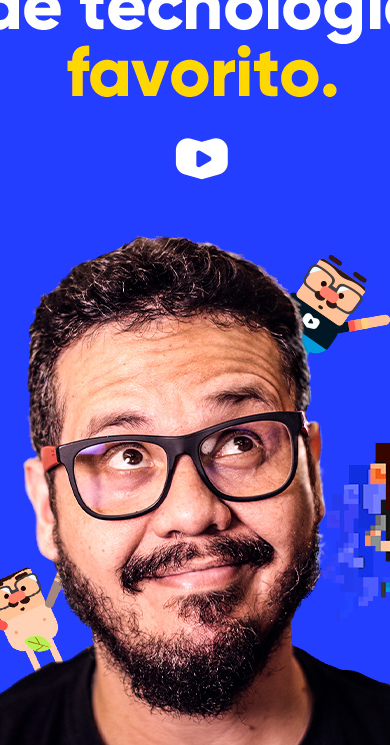
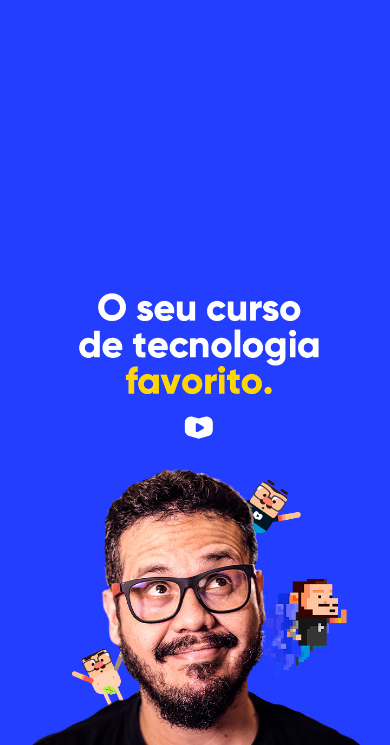
Before and after one commit to HudsonDev0/estudo-html, a plain HTML site: page exercicios/ex27/mq002/index.html in a window 390 px wide. Shown: the part 99-844 px from the top of the page. Drawn offline with Linux system fonts and the light colour scheme.

Commit message:
responsividade de mq inoperante....

```diff
--- a/exercicios/ex27/mq002/estilos/paisagem.css
+++ b/exercicios/ex27/mq002/estilos/paisagem.css
@@ -3,6 +3,6 @@
 /*APARELHO DEITADO - landscape*/
 
 body{
-    background: url(../imagens/cev-landscape.jpg);
+    background-image: url(../imagens/cev-landscape.jpg);
     background-position: left bottom;
 }
--- a/exercicios/ex27/mq002/estilos/retrato.css
+++ b/exercicios/ex27/mq002/estilos/retrato.css
@@ -3,6 +3,6 @@
 /*APARELHO EM PÉ - portrait*/
 
 body{
-    background: url(../imagens/cev-portrait.jpg);
+    background-image: url(../imagens/cev-portrait.jpg);
     background-position: center bottom;
 }
--- a/exercicios/ex27/mq002/estilos/styleall.css
+++ b/exercicios/ex27/mq002/estilos/styleall.css
@@ -1,4 +1,5 @@
 @charset "UTF-8";
+
 
 /*CONFIGURAÇÕES GERAIS*/
 
@@ -7,11 +8,11 @@
     padding: 0px;
 }
 
-html, body{
+html body{
     width: 100vw;
     height: 100vh;
     font-family: Arial, Helvetica, sans-serif;
-    background-color: whitesmoke;
+    background-color: #233eff;
     background-size: contain;
     background-repeat: no-repeat;
 }
```
Also changed, not shown: exercicios/ex27/mq002/index.html (+1 -1 lines).
